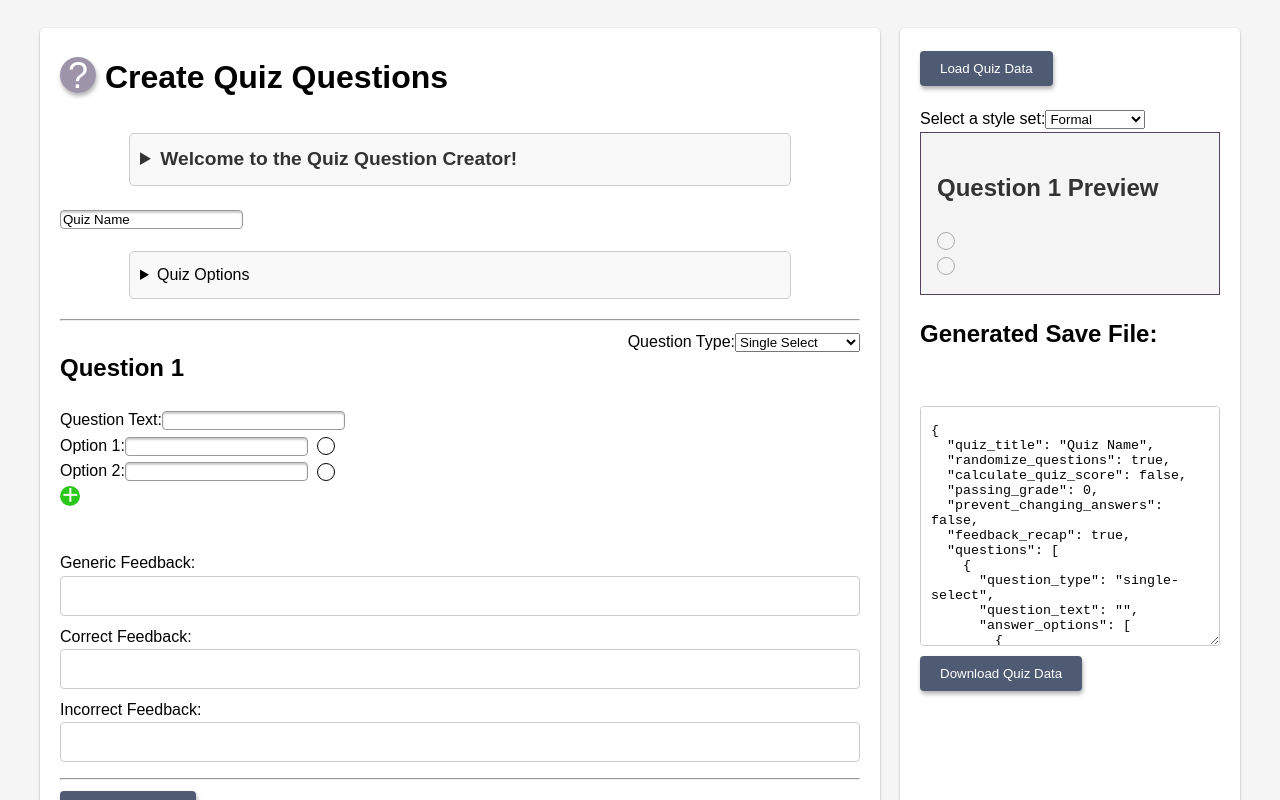
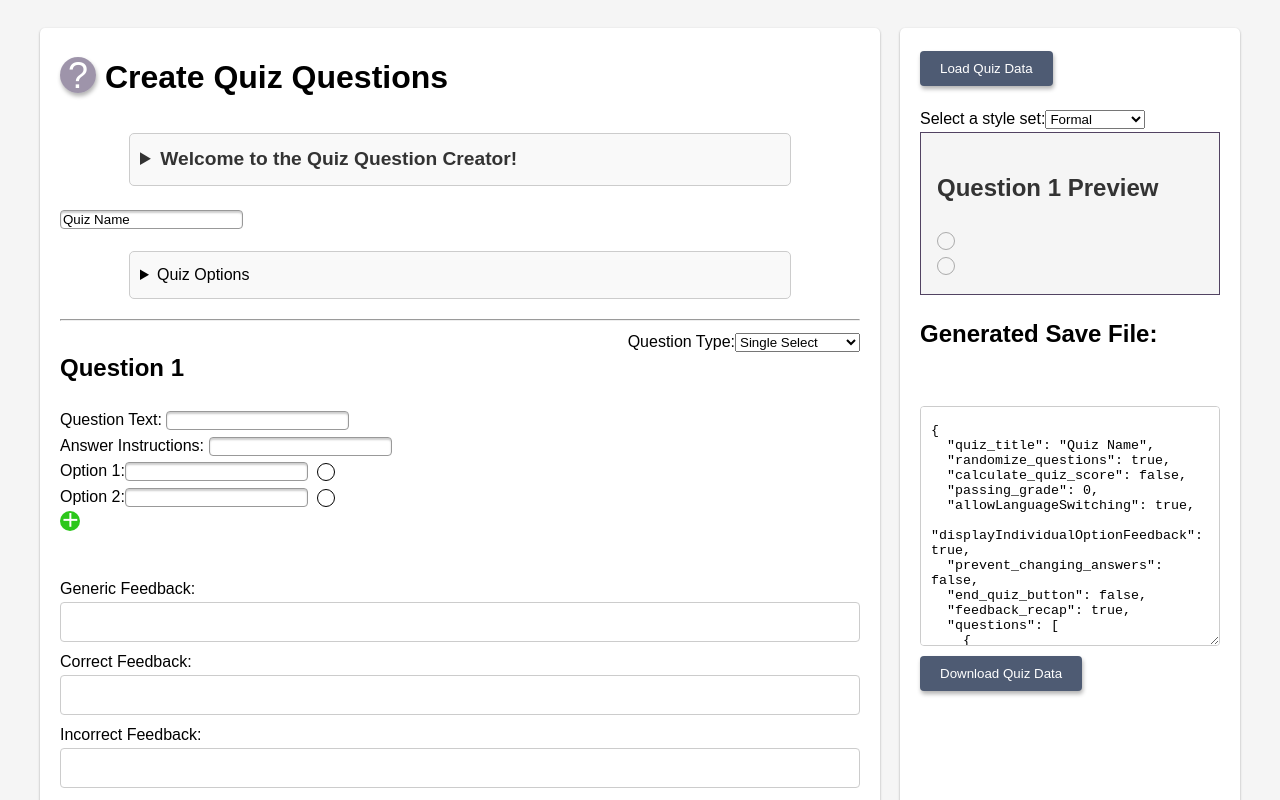
Before and after one commit to CSPS-RIW/QuizGen-Creator, a Vue app: page / in a window 1280 px wide. Both pictures are taken after a click on the button "Add Question". Shown: the top 800 px of the page. Built offline with nearby package versions, Linux system fonts and the light colour scheme.

Commit message:
Added quiz options

```diff
--- a/src/components/Question.vue
+++ b/src/components/Question.vue
@@ -22,9 +22,14 @@
 
 		<!-- Single Select -->
 		<div v-if="dataQuestion.question_type === 'single-select'">
-			<label for="question-text">Question Text:</label
+			<div>
+			<label for="question-text">Question Text: </label
 			><input type="text" v-model="dataQuestion.question_text" />
-			<br />
+		</div>
+		<div>
+			<label for="question-instructions">Answer Instructions: </label
+			><input type="text" v-model="dataQuestion.instructions" />
+		</div>
 			<div
 				v-for="(option, qindex) in dataQuestion.answer_options"
 				:key="qindex"
@@ -48,7 +53,10 @@
 		<div v-else-if="dataQuestion.question_type === 'multiple-select'">
 			<label for="question-text">Question Text:</label
 			><input type="text" v-model="dataQuestion.question_text" />
-			<br />
+			<div>
+			<label for="question-instructions">Answer Instructions: </label
+			><input type="text" v-model="dataQuestion.instructions" />
+		</div>
 			<div
 				v-for="(option, qindex) in dataQuestion.answer_options"
 				:key="qindex"
@@ -68,6 +76,10 @@
 		<div v-else-if="dataQuestion.question_type === 'true-false'">
 			<label for="question-text">Question Text:</label
 			><input type="text" v-model="dataQuestion.question_text" />
+			<div>
+			<label for="question-instructions">Answer Instructions: </label
+			><input type="text" v-model="dataQuestion.instructions" />
+		</div>
 			<div
 				v-for="(option, qindex) in dataQuestion.answer_options"
 				:key="qindex"
@@ -87,6 +99,10 @@
 			</div>
 		</div>
 		<div v-else-if="dataQuestion.question_type === 'fill-in-the-blanks'">
+			<div>
+			<label for="question-instructions">Answer Instructions: </label
+			><input type="text" v-model="dataQuestion.instructions" />
+		</div>
 			<FillBlanks
 				@update:question="handleFillBlanksUpdate"
 				:loadedJson="dataQuestion"
@@ -97,6 +113,10 @@
 			<HotSpotGenerator @update:shapes="handleHotSpotUpdate" />
 		</div>
 		<div v-else-if="dataQuestion.question_type === 'drag-and-drop'">
+			<div>
+			<label for="question-instructions">Answer Instructions: </label
+			><input type="text" v-model="dataQuestion.instructions" />
+		</div>
 			<drag-and-drop @update:activity="handleDragAndDropUpdate" />
 		</div>
 		<div v-else-if="dataQuestion.question_type === 'graded-quiz'">
@@ -208,6 +228,7 @@ export default {
 		onQuestionTypeChange() {
 			this.readyForChange = false;
 			this.dataQuestion.question_text = "";
+			this.dataQuestion.instructions = "";
 			this.dataQuestion.answer_options = [];
 			this.dataQuestion.items = [];
 			this.dataQuestion.gradedQuiz = {};
--- a/src/components/QuizManager.vue
+++ b/src/components/QuizManager.vue
@@ -134,6 +134,25 @@
 			<input type="text" v-model="myQuiz" />
 			<details>
 				<summary>Quiz Options</summary>
+
+				<div>
+					<label for="allow-language-switching">Allow language switching</label>
+					<input
+						type="checkbox"
+						id="allow-language-switching"
+						v-model="allowLanguageSwitching"
+					/>
+				</div>
+				<div>
+					<label for="display-individual-otpion-feedback"
+						>Display individual option feedback</label
+					>
+					<input
+						type="checkbox"
+						id="display-individual-otpion-feedback"
+						v-model="displayIndividualOptionFeedback"
+					/>
+				</div>
 				<div>
 					<label for="randomize-questions">Randomize questions</label>
 					<input
@@ -170,9 +189,18 @@
 						id="prevent-changing-answers"
 						v-model="preventChangingAnswers"
 					/>
+				</div>				<div>
+					<label for="end-quiz-button"
+						>End quiz button when all questions are answered</label
+					>
+					<input
+						type="checkbox"
+						id="end-quiz-button"
+						v-model="endQuizButton"
+					/>
 				</div>
 				<div>
-					<label for="feedback-recap">Feedback recap at the end</label>
+					<label for="feedback-recap">Feedback on submit</label>
 					<input type="checkbox" id="feedback-recap" v-model="feedbackRecap" />
 				</div>
 			</details>
@@ -249,6 +277,9 @@ export default {
 			calculateQuizScore: false,
 			passingGrade: 0,
 			preventChangingAnswers: false,
+			allowLanguageSwitching: true,
+			displayIndividualOptionFeedback: true,
+			endQuizButton: false,
 			feedbackRecap: true,
 		};
 	},
@@ -262,12 +293,16 @@ export default {
 				randomize_questions: this.randomizeQuestions,
 				calculate_quiz_score: this.calculateQuizScore,
 				passing_grade: this.passingGrade,
+				allowLanguageSwitching: this.allowLanguageSwitching,
+				displayIndividualOptionFeedback: this.displayIndividualOptionFeedback,
 				prevent_changing_answers: this.preventChangingAnswers,
+				end_quiz_button: this.endQuizButton,
 				feedback_recap: this.feedbackRecap,
 				questions: this.questions.map((question) => {
 					const {
 						question_type,
 						question_text,
+						instructions,
 						answer_options,
 						items,
 						generic_feedback,
@@ -336,6 +371,7 @@ export default {
 					return generateQuestionObject({
 						question_type,
 						question_text,
+						instructions,
 						answer_options: processedAnswerOptions,
 						correct_answer: processedCorrectAnswer,
 						gradedQuiz,
```
